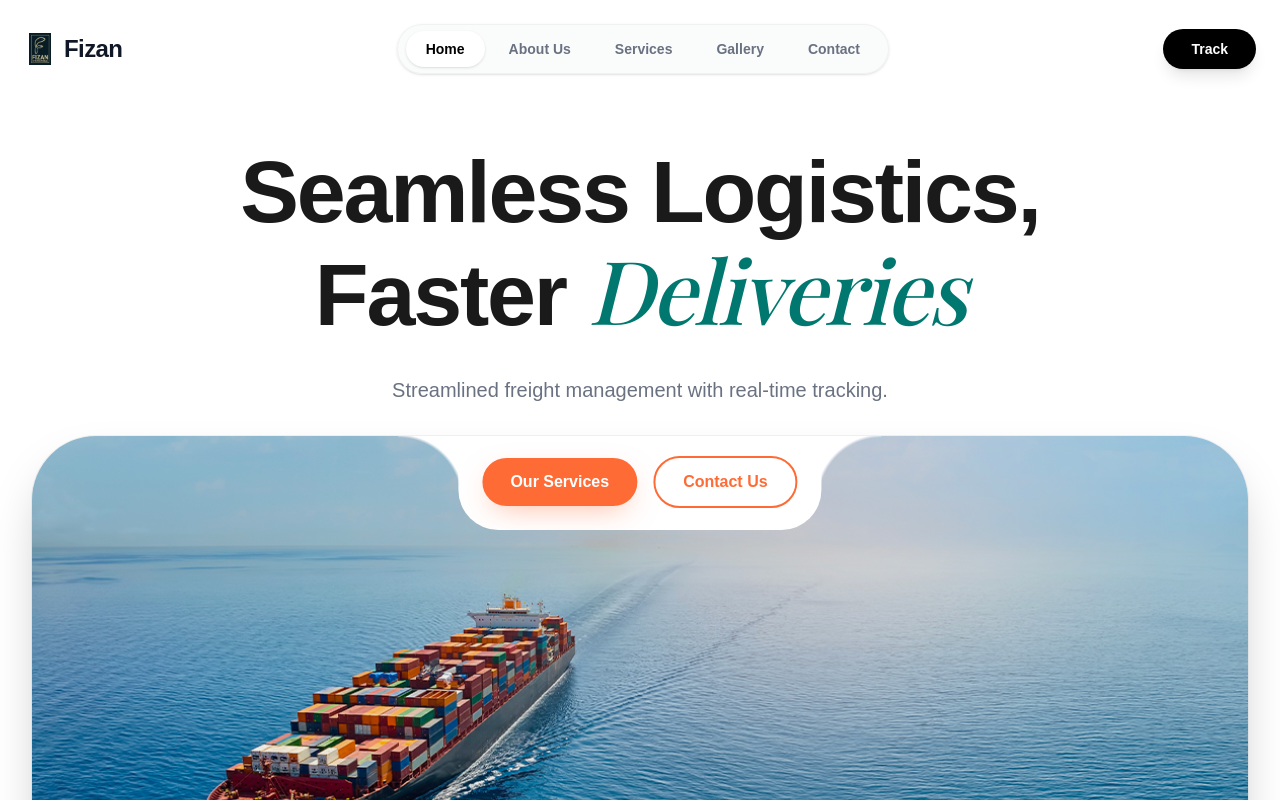
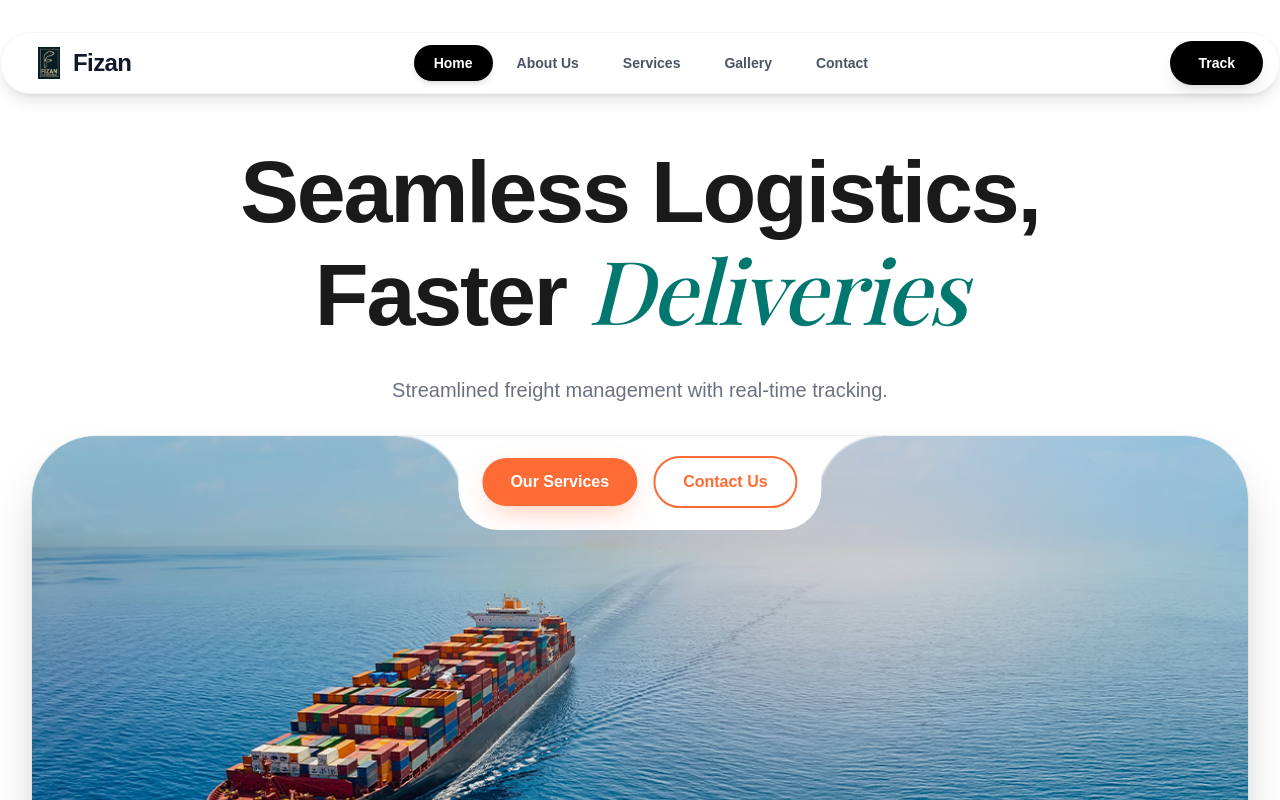
Before and after one commit to Shibilipadalath/logistic-web, a Next.js app: page / in a window 1280 px wide. Shown: the top 800 px of the page. Built offline with nearby package versions, Linux system fonts and the light colour scheme; a web font is replaced by a local one.

Commit message:
header updated

```diff
--- a/src/components/Header.tsx
+++ b/src/components/Header.tsx
@@ -3,10 +3,10 @@ import Image from "next/image";
 
 export default function Header() {
   return (
-    <header className="fixed top-0 left-0 right-0 z-50 transition-all duration-300 py-6">
-      <div className="max-w-7xl mx-auto px-6 flex items-center justify-between">
+    <header className="fixed top-0 left-0 right-0 z-[9999] transition-all duration-300 py-6">
+      <div className="max-w-7xl mx-auto px-4 py-2 flex items-center justify-between bg-white/80 backdrop-blur-md border border-gray-100 shadow-lg rounded-full mt-2">
         {/* Logo */}
-        <Link href="/" className="flex items-center gap-2 group">
+        <Link href="/" className="flex items-center gap-2 group ml-4">
           <div className="relative w-8 h-8">
             <Image
               src="/logo.png"
@@ -21,13 +21,13 @@ export default function Header() {
         </Link>
 
         {/* Desktop Nav */}
-        <nav className="hidden md:flex items-center gap-1 bg-gray-50/80 backdrop-blur-md px-2 py-1.5 rounded-full border border-gray-200/50 shadow-sm">
+        <nav className="hidden md:flex items-center gap-1">
           {["Home", "About Us", "Services", "Gallery", "Contact"].map(
             (item, i) => (
               <Link
                 key={item}
                 href={`/${item.toLowerCase().replace(" ", "-")}`}
-                className={`px-5 py-2 rounded-full text-sm font-semibold transition-all duration-200 ${i === 0 ? "bg-white text-black shadow-sm" : "text-gray-500 hover:text-gray-900 hover:bg-gray-100/50"}`}
+                className={`px-5 py-2 rounded-full text-sm font-semibold transition-all duration-200 ${i === 0 ? "bg-black text-white shadow-md" : "text-gray-600 hover:text-black hover:bg-gray-100"}`}
               >
                 {item}
               </Link>
@@ -36,7 +36,7 @@ export default function Header() {
         </nav>
 
         {/* Action Button */}
-        <button className="bg-black text-white px-7 py-2.5 rounded-full text-sm font-bold hover:bg-gray-800 transition-transform active:scale-95 cursor-pointer shadow-lg hover:shadow-xl">
+        <button className="bg-black text-white px-7 py-3 rounded-full text-sm font-bold hover:bg-gray-800 transition-transform active:scale-95 cursor-pointer shadow-lg hover:shadow-xl">
           Track
         </button>
       </div>
--- a/src/components/WorldMap.tsx
+++ b/src/components/WorldMap.tsx
@@ -1,6 +1,6 @@
 "use client";
 
-import { MapContainer, TileLayer, Marker, Popup } from 'react-leaflet';
+import { MapContainer, TileLayer, Marker, Popup, ZoomControl } from 'react-leaflet';
 import 'leaflet/dist/leaflet.css';
 import L from 'leaflet';
 
@@ -28,6 +28,7 @@ export default function WorldMap() {
             center={[20, 0]}
             zoom={2}
             scrollWheelZoom={false}
+            zoomControl={false}
             className="w-full h-full outline-none"
             style={{ background: '#f8fafc' }}
         >
@@ -35,6 +36,7 @@ export default function WorldMap() {
                 attribution='&copy; <a href="https://www.openstreetmap.org/copyright">OpenStreetMap</a> contributors &copy; <a href="https://carto.com/attributions">CARTO</a>'
                 url="https://{s}.basemaps.cartocdn.com/light_all/{z}/{x}/{y}{r}.png"
             />
+            <ZoomControl position="bottomright" />
             {destinations.map((dest) => (
                 <Marker key={dest.code} position={dest.coords as [number, number]} icon={customIcon}>
                     <Popup closeButton={false} className="font-sans text-sm font-bold">
```
